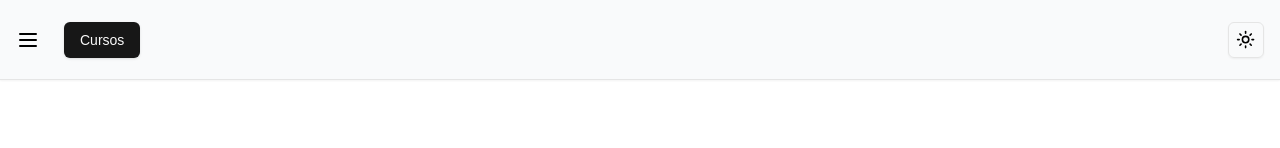
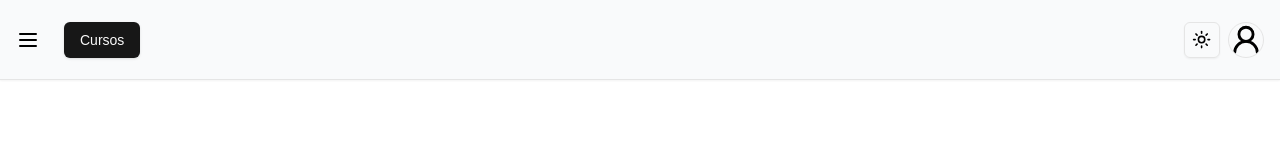
Before and after one commit to EvanJoseph78/Ufpa-Educa, a Next.js app: page / in a window 1280 px wide. Shown: the top 148 px of the page. Built offline with nearby package versions, Linux system fonts and the light colour scheme; no server answers.

Commit message:
2024-09-15 - feat: fix: fixes

```diff
--- /dev/null
+++ b/app/_components/navbar-routes.tsx
@@ -0,0 +1,81 @@
+"use client"
+
+import { ModeToggle } from "@/components/mode-toggle";
+import { Popover, PopoverContent, PopoverTrigger } from "@/components/ui/popover";
+import { Skeleton } from "@/components/ui/skeleton";
+import { UserButton, useUser } from "@clerk/nextjs";
+import { UserRound } from "lucide-react";
+import { useRouter } from "next/navigation";
+import { useEffect, useState } from "react";
+
+export const NavbarRoutes = () => {
+
+  const userInfo = useUser();
+  const router = useRouter();
+  const adminUserId = "user_2h66pveKdZAu3AjnVfyLEuCQBSn";
+  const [isAdmin, setIsAdmin] = useState(false);
+  const [isLoged, setIsLoged] = useState(false);
+  const [isLoading, setIsLoading] = useState(true);
+
+
+  useEffect(() => {
+
+    if (userInfo.user) {
+      setIsLoged(true);
+    } else {
+      setIsLoged(false);
+    };
+
+    if (adminUserId === userInfo.user?.id) {
+      setIsAdmin(true)
+    } else {
+      setIsAdmin(false)
+    }
+
+    setIsLoading(false);
+  }, [userInfo])
+
+
+
+  return (
+    <div className="flex flex-row gap-2 content-center items-center">
+      {/* Alternância de tema */}
+      <ModeToggle />
+
+      {/* Verificação de carregamento */}
+      {isLoading ? (
+        <Skeleton className="h-9 w-9 rounded-full"></Skeleton>
+      ) : (
+        /* Condicional para verificar se o usuário está autenticado */
+        userInfo.user ? (
+          <div className="h-9 w-9 rounded-full flex content-center items-center">
+            <UserButton />
+          </div>
+        ) : (
+          <Popover>
+            <PopoverTrigger>
+              <UserRound size={40} className="border h-9 w-9 rounded-full flex content-center items-center" />
+            </PopoverTrigger>
+            <PopoverContent className="w-40 bg-white border p-2 rounded-md dark:bg-dark-color">
+              {/* Botão de Login */}
+              <p
+                className="hover:text-vermelho-vinho transition duration-300 ease-in-out cursor-pointer"
+                onClick={() => { router.push("/sign-in") }}
+              >
+                Login
+              </p>
+
+              {/* Botão de Criar Conta */}
+              <p
+                className="hover:text-vermelho-vinho transition duration-300 ease-in-out cursor-pointer"
+                onClick={() => { router.push("/sign-up") }}
+              >
+                Criar Conta
+              </p>
+            </PopoverContent>
+          </Popover>
+        )
+      )}
+    </div>
+  );
+};
--- a/app/_components/navbar.tsx
+++ b/app/_components/navbar.tsx
@@ -4,6 +4,7 @@ import { Sheet, SheetContent, SheetTrigger } from "@/components/ui/sheet";
 import { UserButton } from "@clerk/nextjs";
 import { Menu } from "lucide-react";
 import { SideBar } from "./sidebar";
+import { NavbarRoutes } from "./navbar-routes";
 
 export const Navbar = () => {
   return (
@@ -29,10 +30,7 @@ export const Navbar = () => {
 
       </div>
 
-      <div className="flex items-center gap-2">
-        <ModeToggle></ModeToggle>
-        <UserButton></UserButton>
-      </div>
+      <NavbarRoutes></NavbarRoutes>
     </div>
   );
 };
--- /dev/null
+++ b/components/ui/skeleton.tsx
@@ -0,0 +1,15 @@
+import { cn } from "@/lib/utils"
+
+function Skeleton({
+  className,
+  ...props
+}: React.HTMLAttributes<HTMLDivElement>) {
+  return (
+    <div
+      className={cn("animate-pulse rounded-md bg-primary/10", className)}
+      {...props}
+    />
+  )
+}
+
+export { Skeleton }
```
